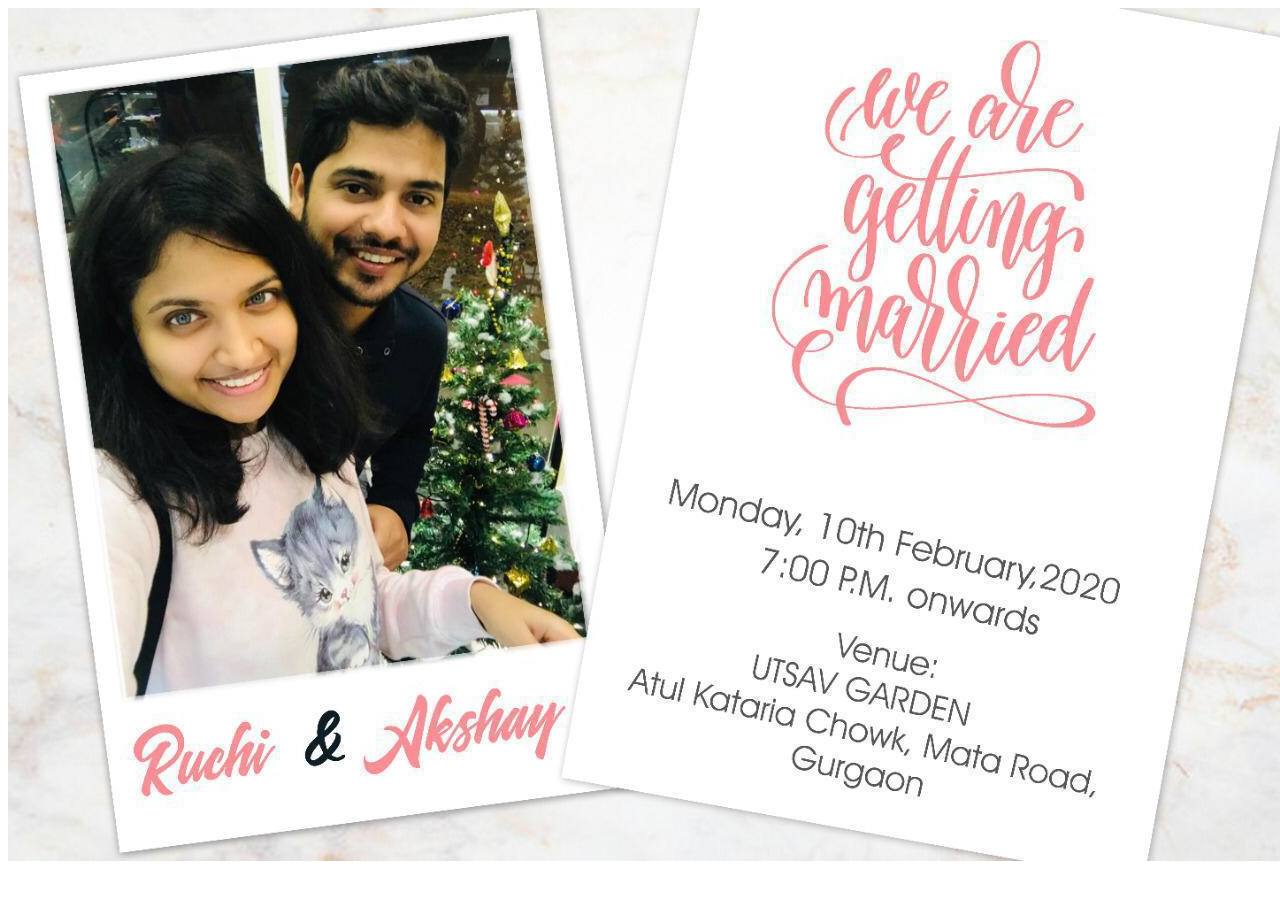
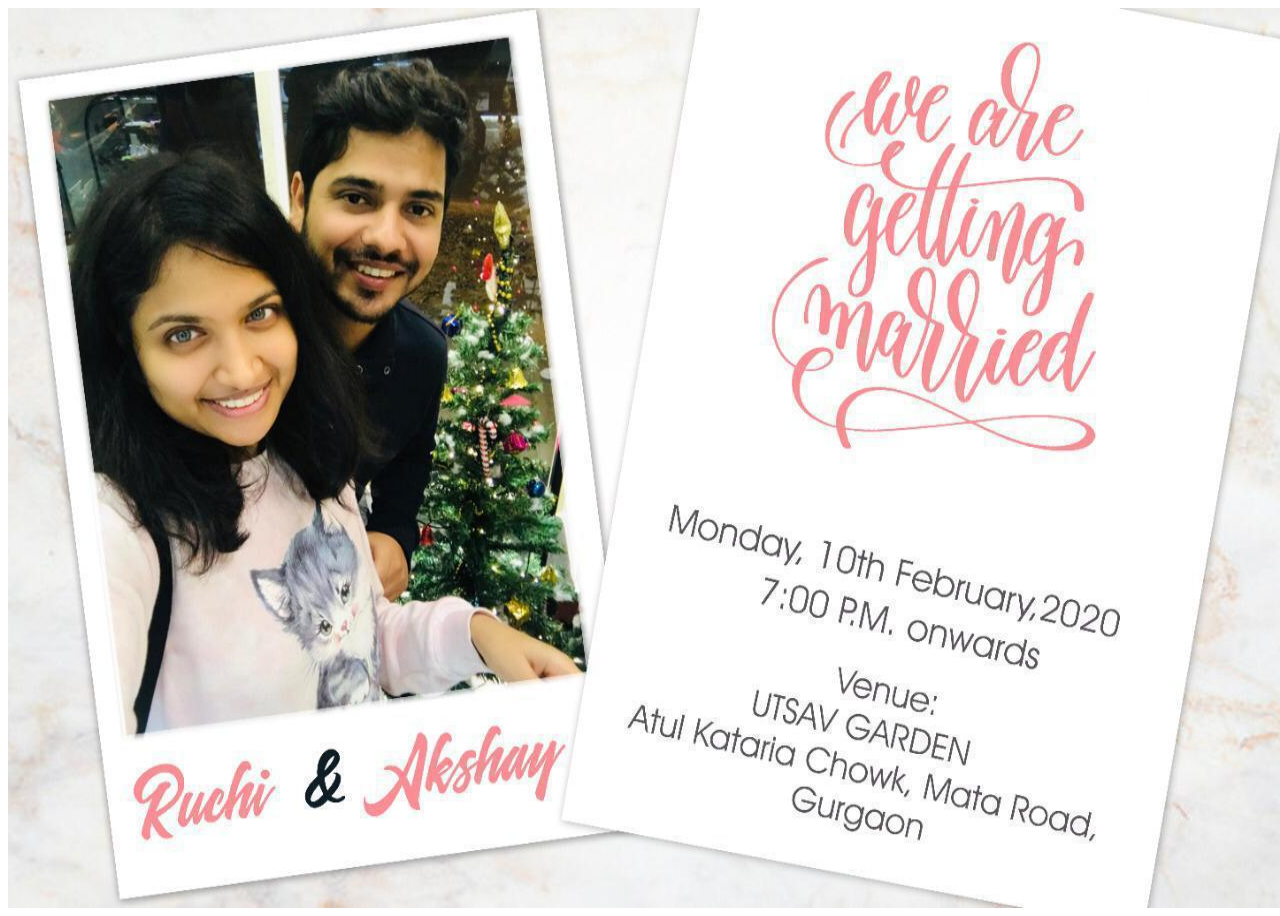
Before and after one commit to AkshaySiwal/website, a Jekyll site: the page static/assets/ruchi/invite.html, which Jekyll copies as it is, in a window 1280 px wide. Built offline with Jekyll 4.4.1, drawn with Linux system fonts in a browser that asks for light colours.

```diff
--- a/static/assets/ruchi/invite.html
+++ b/static/assets/ruchi/invite.html
@@ -4,7 +4,7 @@
 <style>
 img {
     width: 100vw;
-    height: auto;
+    height: 100vh;
 }
 </style>
 </head>
```
